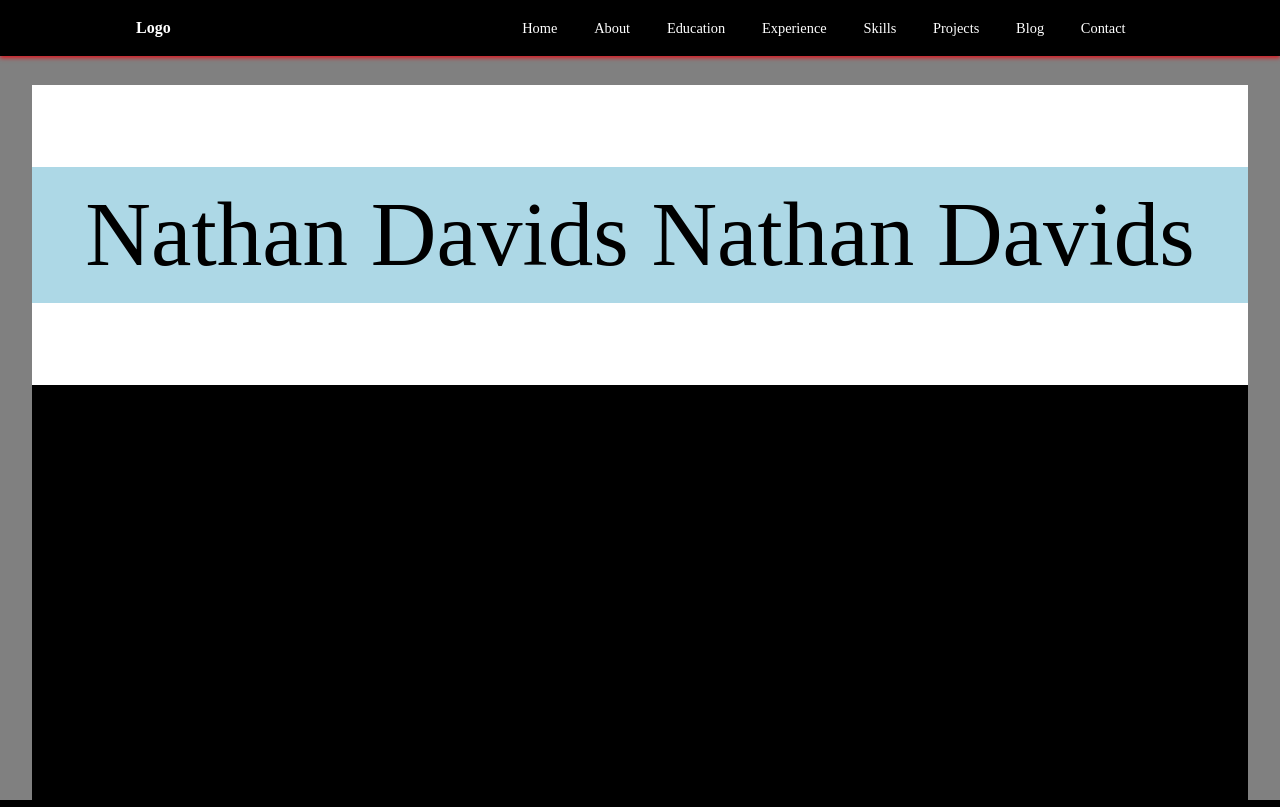
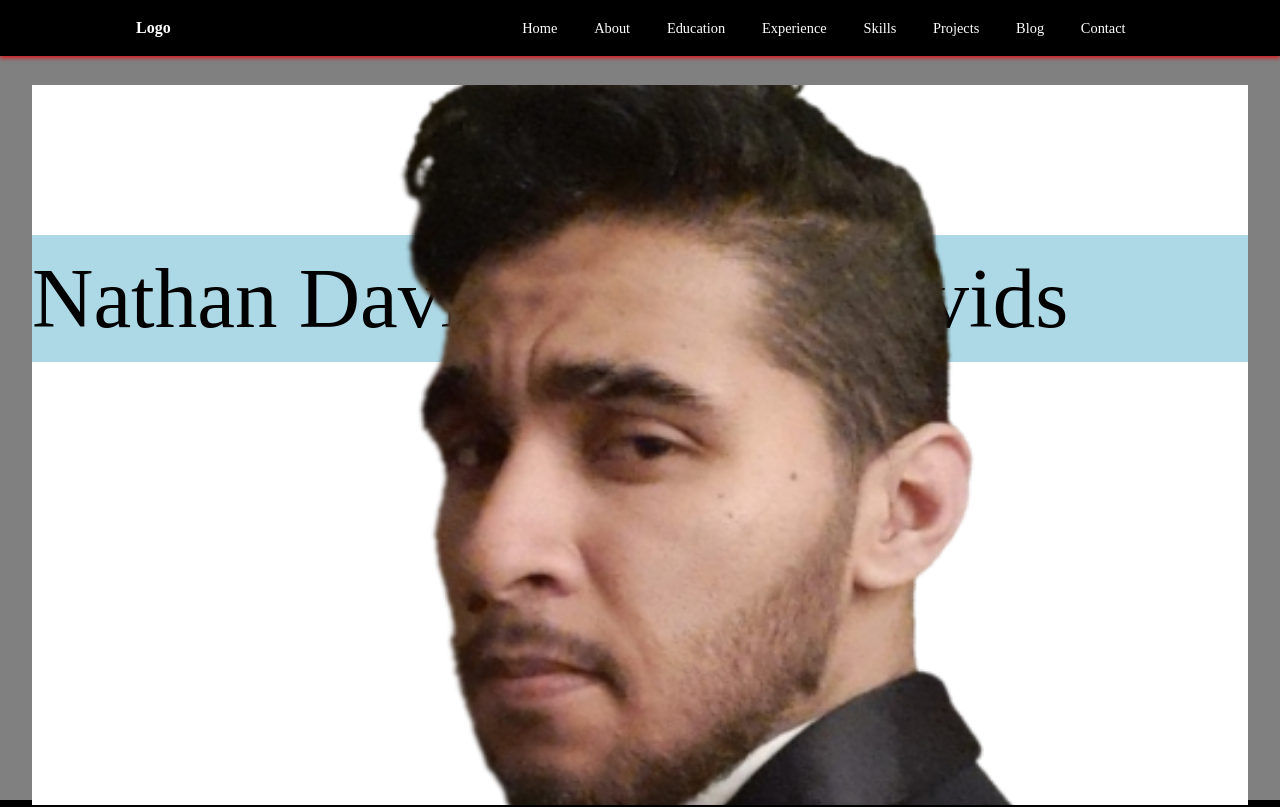
Before and after one commit to NathanDavids/PortfolioProject, a React (Vite) app: page / in a window 1280 px wide. Shown: the top 807 px of the page. Built offline with nearby package versions, Linux system fonts and the light colour scheme; a web font is replaced by a local one.

Commit message:
Added all Home Content (structure)

```diff
--- a/src/components/home/home.css
+++ b/src/components/home/home.css
@@ -15,21 +15,43 @@
 }
 
 #mainContainer{
-    display: flex;
+    display: block;
+    white-space: nowrap;
     justify-content: center;
     align-items: center;
     width: 100%;
-    height: 300px;
+    height: 100%;
+    left: 50%;
     background-color: white;
     overflow: hidden;
 }
 
 #nameContainer{
+    display: block;
+    white-space: nowrap;
+    justify-content: center;
+    align-items: center;
+    position: relative;
+    top: 150px;
+    width: 100%;
+    height: auto;
+    background-color: lightblue;
+    font-size: 85px;
+    flex-wrap: wrap;
+}
+
+#homeImgContainer{
     display: flex;
     justify-content: center;
     align-items: center;
+    background-color: rgba(0, 0, 0, 0);
+    position: relative;
+    top: -100px;
     width: 100%;
-    background-color: lightblue;
-    font-size: 91px;
-    flex-wrap: wrap;
+    height: 100%;
 }
+
+.homeImg{
+    width: 1200px;
+    height: 1160px;
+}
--- a/src/components/home/home.jsx
+++ b/src/components/home/home.jsx
@@ -1,6 +1,10 @@
 import React from 'react'
 import '../home/home.css'
 import HomePicture from '../../assets/HomePicture.png'
+import { BsLinkedin } from 'react-icons/bs'
+import { BsGithub } from 'react-icons/bs'
+import { IoLogoWhatsapp } from 'react-icons/io'
+import { MdLightMode } from 'react-icons/md'
 
 function home() {
   return (
@@ -11,6 +15,20 @@ function home() {
           <div id='nameContainer'>
             <h1>Nathan <span>Davids</span> Nathan <span> Davids</span></h1>
           </div>
+          <div id='homeImgContainer'>
+            <img src={HomePicture} alt="" className='homeImg'/>
+          </div>
+        </div>
+        <div id='homeTextContainer'>
+          <h1>
+          "Hard Work Beats Talent When Talent <span className='quoteRed'> Doesn't Work Hard"</span>
+          </h1>
+        </div>
+        <div id='homeSocialsContainer'>
+          <BsLinkedin className='icon'/>
+          <BsGithub className='icon'/>
+          <IoLogoWhatsapp className='icon'/>
+          <MdLightMode className='icon'/>
         </div>
       </div>
     </section>
```
